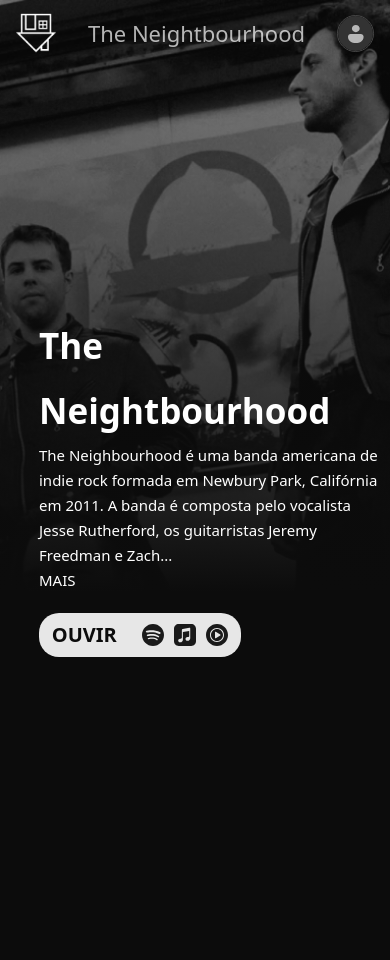
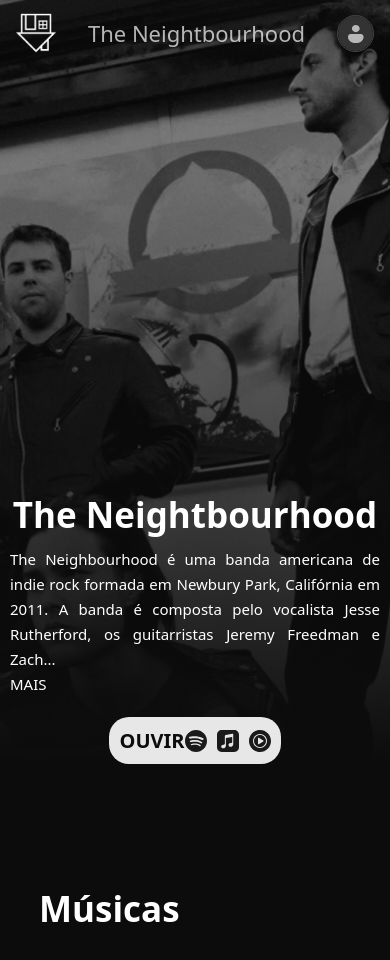
Before and after one commit to BigGlaucos/MyBand, a plain HTML site: page Tony/index.html in a window 390 px wide. Shown: the top 960 px of the page. Drawn offline with Linux system fonts and the light colour scheme.

Commit message:
Melhorias e funcionabilidade!!

```diff
--- a/Tony/index.html
+++ b/Tony/index.html
@@ -34,16 +34,22 @@
                         <div class="btnListen">
                             <p class="ouvir">OUVIR</p>
                             <div class="streamings">
-                                <img src="./img/spotify.svg" alt="">
-                                <img src="./img/appleMusic.svg" alt="">
-                                <img src="./img/ytMusic.svg" alt="">
+                                <a href="https://open.spotify.com/artist/77SW9BnxLY8rJ0RciFqkHh?autoplay=true" target="_blank" class="musicAppIco">
+                                    <img src="./img/spotify.svg" alt="">
+                                </a>
+                                <a href="https://music.apple.com/br/artist/the-neighbourhood/219350813" target="_blank" class="musicAppIco">
+                                    <img src="./img/appleMusic.svg" alt="">
+                                </a>
+                                <a href="https://music.youtube.com/channel/UC1cnYMXqKdazz-gDPKaDFyg?feature=gws_kp_artist&feature=gws_kp_artist" target="_blank" class="musicAppIco">
+                                    <img src="./img/ytMusic.svg" alt="">
+                                </a>
                             </div>
                         </div>
                     </div>
                 </section>
             </header>
             <section class="musicas">
-
+                <p class="headTitle">Músicas</p>
             </section>
         </main>
     </div>
--- a/Tony/main.js
+++ b/Tony/main.js
@@ -1,4 +1,4 @@
 window.addEventListener('scroll', function() {
     var navbar = document.querySelector('.navbar');
-    navbar.classList.toggle('change', window.scrollY > 0);
+    navbar.classList.toggle('change', window.scrollY > 10);
   });
--- a/Tony/style.css
+++ b/Tony/style.css
@@ -16,23 +16,53 @@
     background-color: #272727;
     border-radius: 20px;
 }
-@media screen and (max-width: 1300px) {
+@media screen and (max-width: 700px) {
     :root{
         --titulo--head:35px;
         --paragrafo:15px;
         --line-titulo:65px;
         --line-paragrafo:25px;
     }
+    .about{
+        height: 100vh;
+        padding: 0 10px;
+    }
+    .texts{
+        width: 676px;
+        align-items: center;
+    }
+    .texts .headTitle{
+        text-align: center;
+    }
+    .texts .headP{
+        text-align: justify;
+    }
+}
+@media screen and (min-width: 700px) {
+    :root{
+        --titulo--head:35px;
+        --paragrafo:15px;
+        --line-titulo:65px;
+        --line-paragrafo:25px;
+    }
+    .about{
+        height: 100vh;
+        padding-left: 10%;
+    }
     .texts{
         width: 676px;
     }
 }
-@media screen and (min-width: 1301px) {
+@media screen and (min-width: 1501px) {
     :root{
         --titulo--head:55px;
         --paragrafo:18px;
         --line-titulo:80px;
         --line-paragrafo:28px;
+    }
+    .about{
+        height: 80vh;
+        padding-left: 10%;
     }
     .texts{
         width: 760px;
@@ -44,30 +74,30 @@ body {
 }
 
 main {
+    display: flex;
+    flex-direction: column;
     background-image: url(./img/theNeighHead.png);
     background-size: cover;
     background-repeat: no-repeat;
     background-position: top;
-    height: 100vh;
-    /* background-position: center;
-    background-repeat: no-repeat;
-    background-size: cover;*/
+    background-attachment: fixed;
+    /* height: 100vh; */
 }
 
 .navbar {
     width: 100%;
     height: 66px;
-    top: 0px;
-    position: sticky;
+    top: 0;
+    position: fixed;
     display: flex;
     justify-content: space-around;
     align-items: center;
-    background-color: rgba(12, 12, 12, 0.5);
+    background: linear-gradient(180deg, rgba(17, 17, 17, 0.3) 0%, rgba(12, 12, 12, 0) 100%);
     transition: background-color 0.5s ease-in-out;
 }
 .navbar.change{
-    background-color: rgba(12, 12, 12, 0.5);
-    backdrop-filter: blur(25px);
+    background: rgba(12, 12, 12, 0.6);
+    backdrop-filter: blur(50px);
 }
 .homeIcon{
     width: 40px;
@@ -88,24 +118,26 @@ main {
 
 }
 
-header {
-    top: 0;
-    height: 70vh;
-}
+/* header {
+    background-image: url(./img/theNeighHead.png);
+    background-size: cover;
+    background-repeat: no-repeat;
+    background-position: top;
+    height: 80vh;
+} */
 
 .about {
-    height: 70vh;
-    background: rgb(12, 12, 12);
-    background: linear-gradient(180deg, rgba(12, 12, 12, 0.5) 0%, rgba(12, 12, 12, 1) 89%);
+    background: linear-gradient(180deg, rgba(12, 12, 12, 0.5) 20%, rgb(12, 12, 12) 90%);
     display: flex;
     align-items: end;
-    padding-left: 10%;
+    /* padding-bottom: 50px; */
 }
 
 .texts {
     display: flex;
     flex-direction: column;
     gap: 20px;
+    padding-bottom: 5rem;
 }
 
 
@@ -130,8 +162,9 @@ header {
 }
 
 .btnListen {
-    width: 202px;
-    height: 44px;
+    max-width: 202px;
+    /* height: 44px; */
+    padding: 10px 10px;
     display: flex;
     justify-content: space-around;
     align-items: center;
@@ -145,9 +178,16 @@ header {
 }
 .streamings{
     display: flex;
+    align-items: center;
     gap: 10px;
 }
+.musicAppIco{
+    display: flex;
+    align-items: center;
+}
 .musicas {
-    height: 500px;
+    padding-left: 10%;
+    padding-top: 2rem;
+    height: 2000px;
     background-color: rgb(12, 12, 12);
 }
```
Also changed, not shown: index.html (added, +14 -0 lines).
